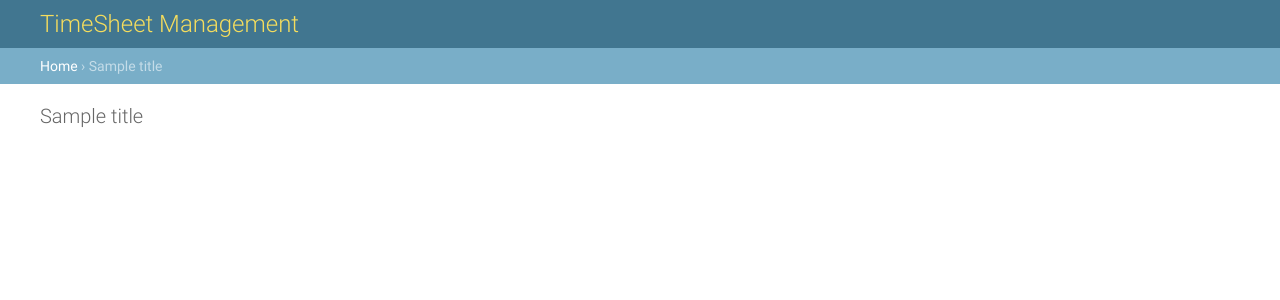
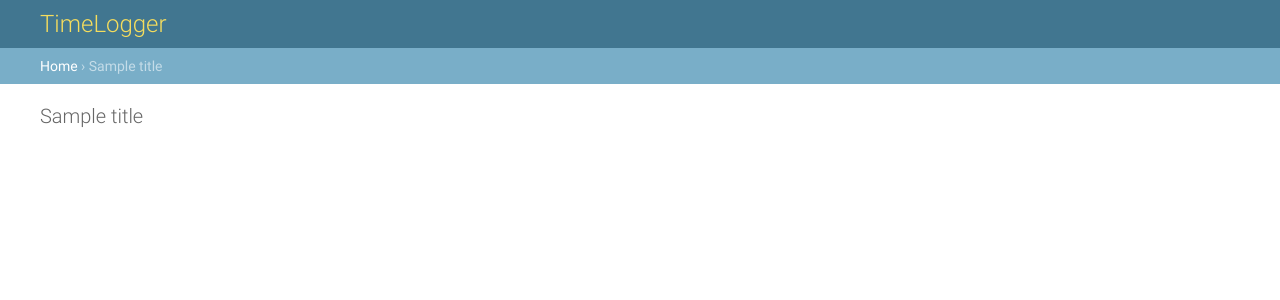
Before and after one commit to hugo506/TimeLogger, a Django app: template templates/admin/base_site.html in a window 1280 px wide. Shown: the top 300 px of the page. Run offline with Django 3.2, Linux system fonts and the light colour scheme; the template is opened without the code that fills it: most values are stand-ins (such as "Sample title", 1, 10 or a date in 2020).

Commit message:
Admin site heading changes

```diff
--- a/activities/views.py
+++ b/activities/views.py
@@ -34,7 +34,7 @@ def index(request):
 @login_required
 def reports(request):
     # check for admin required
-    browser_stats = {'Chrome': 52.9, 'Opera': 1.6, 'Firefox': 27.7}
+    browser_stats = {'Chrome': 52.9, 'Opera': 20.6, 'Firefox': 27.7}
     context = {'browser_stats': browser_stats}
     return render(request, "activities/reporting.html", context)
 
--- a/templates/admin/base_site.html
+++ b/templates/admin/base_site.html
@@ -1,10 +1,10 @@
 {% extends "admin/base.html" %}
 {% load i18n %}
 
-{% block title %}{{ title }} | {% trans 'Django site admin' %}{% endblock %}
+{% block title %}{{ title }} | {% trans 'TimeLogger' %}{% endblock %}
 
 {% block branding %}
-<h1 id="site-name">{% trans 'TimeSheet Management' %}</h1>
+<h1 id="site-name">{% trans 'TimeLogger' %}</h1>
 {% endblock %}
 
 {% block nav-global %}{% endblock %}
```
